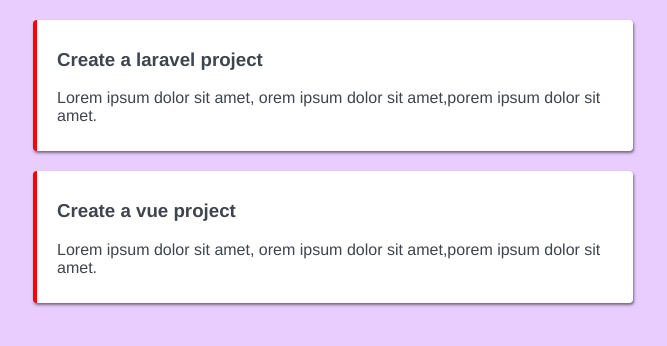
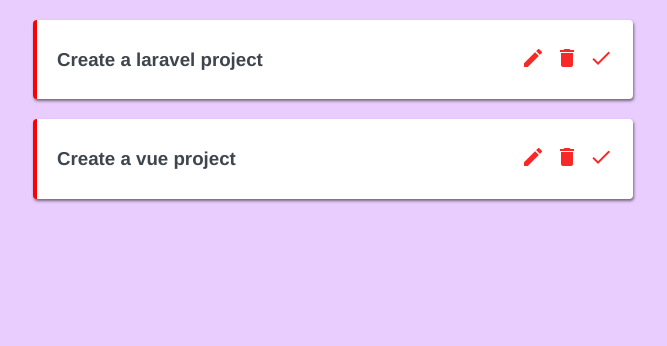
Before and after one commit to vermataruna/vue-task-planner, a Vue app: page / in a window 1280 px wide. Shown: the top 346 px of the page, without its empty margins (307-974 px from the left). Built offline with nearby package versions, Linux system fonts and the light colour scheme; data requests are answered from the project's data file.

Commit message:
add action icons and toggle tasks feature

```diff
--- a/public/index.html
+++ b/public/index.html
@@ -5,6 +5,7 @@
     <meta http-equiv="X-UA-Compatible" content="IE=edge">
     <meta name="viewport" content="width=device-width,initial-scale=1.0">
     <link rel="icon" href="<%= BASE_URL %>favicon.ico">
+    <link href="https://fonts.googleapis.com/icon?family=Material+Icons" rel="stylesheet">
     <title><%= htmlWebpackPlugin.options.title %></title>
   </head>
   <body>
--- a/src/components/SingleTask.vue
+++ b/src/components/SingleTask.vue
@@ -1,9 +1,14 @@
 <template>
   <div class="task">
       <div class="actions">
-          <h3>{{task.title}}</h3>
+          <h3 @click="showDetails = !showDetails">{{task.title}}</h3>
+          <div class="icon">
+              <span class="material-icons">edit</span>
+              <span class="material-icons">delete</span>
+              <span class="material-icons">done</span>
+          </div>
       </div>
-      <div class="details">
+      <div v-if="showDetails" class="details">
           <p>{{task.details}}</p>
       </div>
   </div>
@@ -11,6 +16,11 @@
 
 <script>
 export default {
+    data(){
+        return {
+        showDetails: false
+        }
+    },
     props: [
         'task'
     ]
@@ -32,4 +42,21 @@
       cursor: pointer;
   }
 
+  .actions {
+      display: flex;
+      justify-content: space-between;
+      align-items: center;
+  }
+
+  .material-icons {
+      font-size: 24px;
+      margin-left: 10px;
+      color: rgb(248, 40, 40);
+      cursor: pointer;
+  }
+
+  .material-icons:hover{
+      color: rgb(23, 194, 66);
+  }
+
 </style>
```
